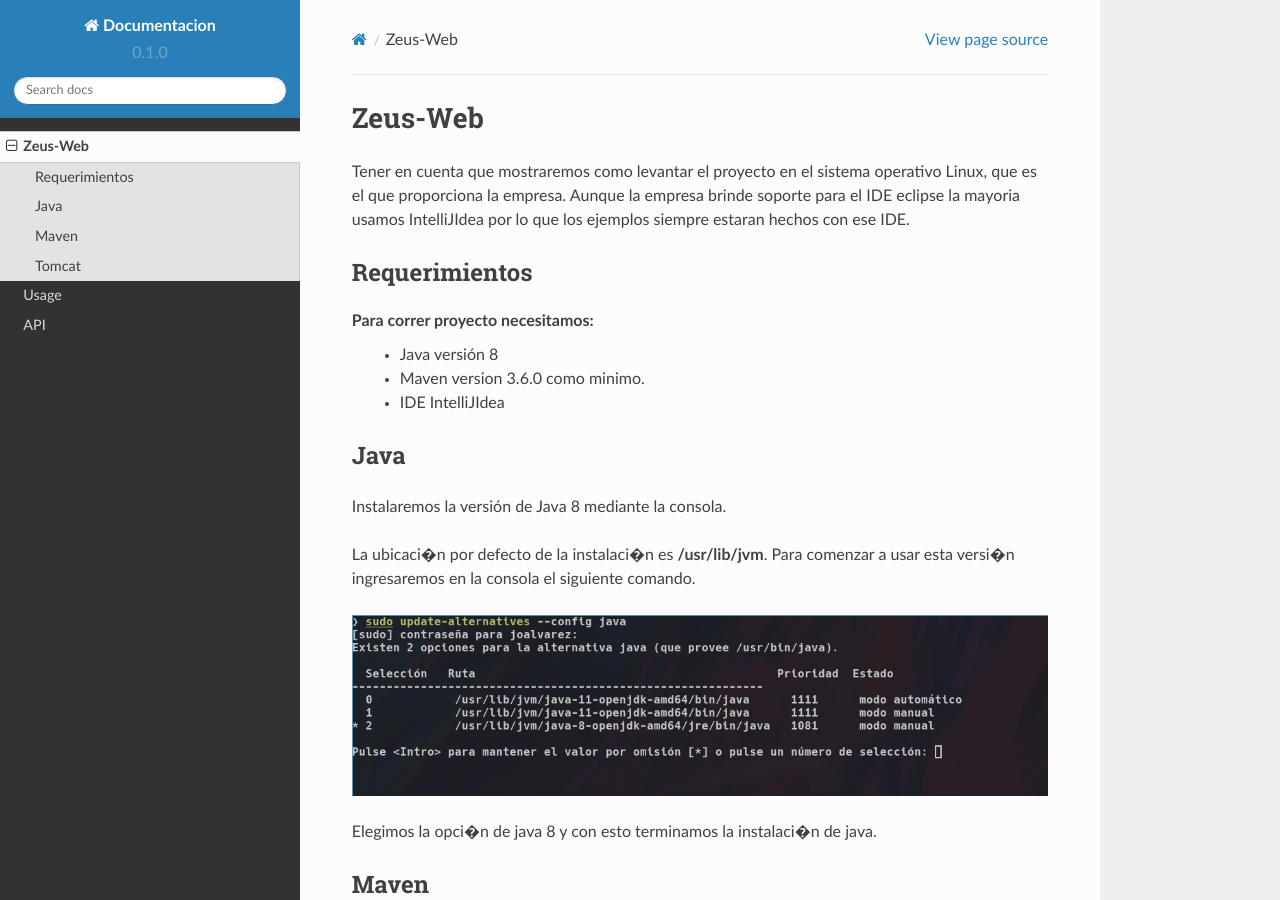
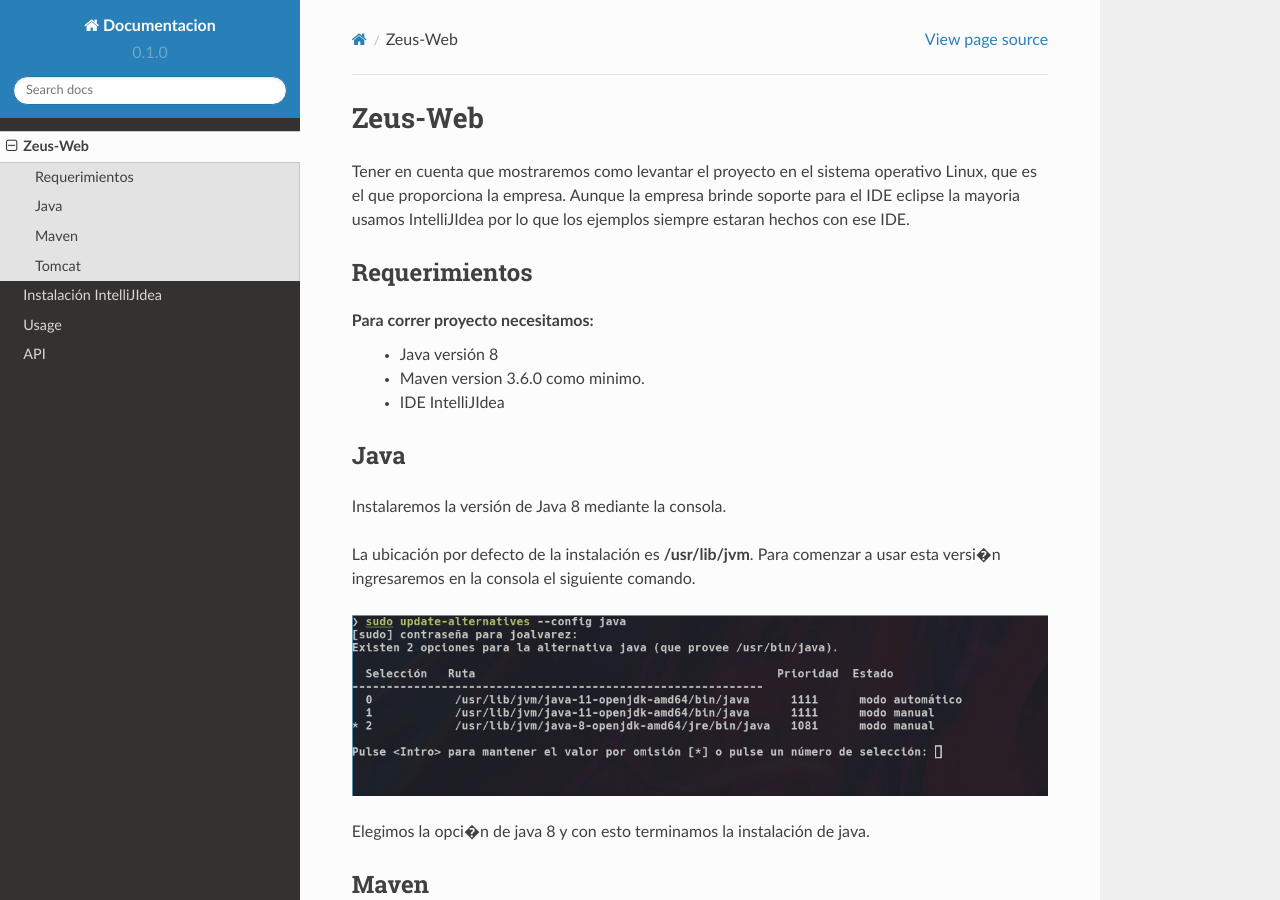
Before and after one commit to D3pp3/Documentacion-Crudos, a Sphinx documentation site: the page built from docs/source/zeus-web.rst, in a window 1280 px wide and 900 px high. Built offline with Sphinx 7.4.7 and the Read the Docs theme 2.0.0, drawn with Linux system fonts in a browser that asks for light colours; some of the changed text lies outside the part shown.

Commit message:
Instalacion de intellijIDEA

```diff
--- a/docs/source/index.rst
+++ b/docs/source/index.rst
@@ -9,5 +9,6 @@ Contents
 .. toctree::
 
    zeus-web
+   IDE
    usage
    api
--- a/docs/source/zeus-web.rst
+++ b/docs/source/zeus-web.rst
@@ -19,14 +19,14 @@ Instalaremos la versión de Java 8 mediante la consola.
 .. code-block:: console
     $ sudo apt install openjdk-8-jdk openjdk-8-jre
 
-La ubicaci�n por defecto de la instalaci�n es **/usr/lib/jvm**. Para comenzar a usar esta versi�n ingresaremos en la consola el siguiente comando.
+La ubicación por defecto de la instalación es **/usr/lib/jvm**. Para comenzar a usar esta versi�n ingresaremos en la consola el siguiente comando.
 
 .. code-block:: console
     $ sudo update-alternatives --config java
 
 .. image:: ../img/alternatives.png
 
-Elegimos la opci�n de java 8 y con esto terminamos la instalaci�n de java.
+Elegimos la opci�n de java 8 y con esto terminamos la instalación de java.
 
 Maven
 ---------------
```
Also changed, not shown: other parts of docs/source/zeus-web.rst (+1 -1 lines), docs/source/IDE.rst (added, +45 -0 lines), docs/img/accesoDirecto.png (added), docs/img/configuracionIntellij.png (added), docs/img/descomprimirDescarga.png (added), docs/img/downloadIntelliJ.png (added).
